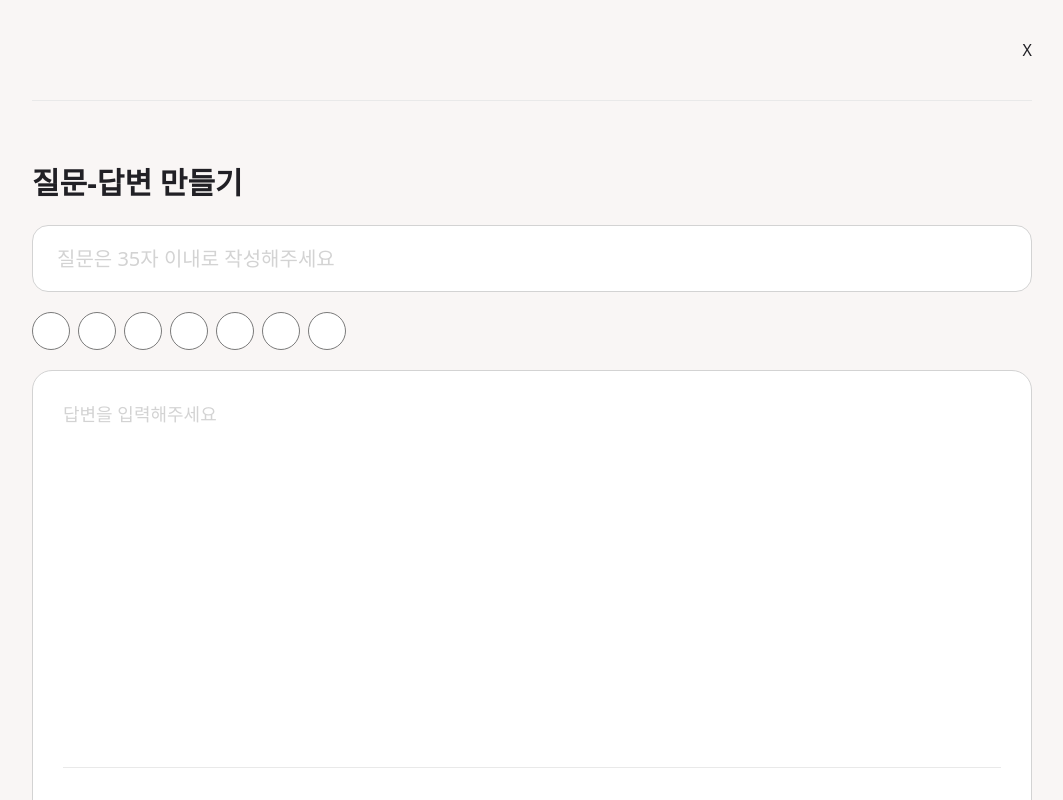
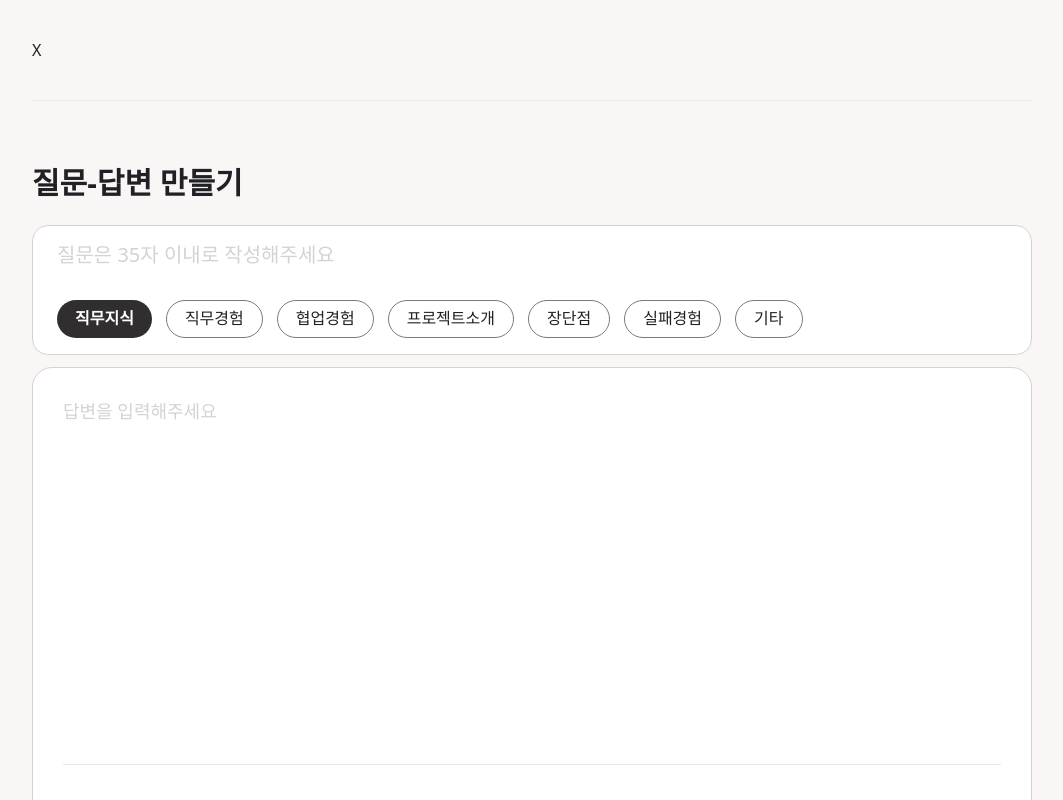
Before and after one commit to Nexters/Spurt, a Next.js app: page /post in a window 1280 px wide. Shown: the top 800 px of the page, without its empty margins (108-1171 px from the left). Built offline with nearby package versions, Linux system fonts and the light colour scheme.

Commit message:
read 페이지

```diff
--- a/components/pc/Keywords/Buttons/CTA4.tsx
+++ b/components/pc/Keywords/Buttons/CTA4.tsx
@@ -1,13 +1,10 @@
 const CTA4 = ({ ...props }) => {
-   return (
-      <button
-         className="text-body6 bg-gray-700 text-white py-3 pl-[14px] pr-[12px] flex justify-center items-center rounded-[12px] mr-[4px]"
-         {...props}
-         style={{
-            height: '39px',
-            gap: '4px',
-         }}></button>
-   );
+  return (
+    <button
+      className="text-body2 bg-gray-700 text-white py-[10px] pl-[16px] pr-[14px] flex justify-center items-center rounded-[12px] mr-[4px] gap-1 h-[46px]"
+      {...props}
+    ></button>
+  );
 };
 
 export default CTA4;
--- a/components/pc/Keywords/Buttons/button-xs.tsx
+++ b/components/pc/Keywords/Buttons/button-xs.tsx
@@ -1,6 +1,6 @@
-interface ButtonProps {
-  name: string;
-  isSelected: boolean;
+interface ButtonProps extends React.ButtonHTMLAttributes<HTMLButtonElement> {
+  name?: string;
+  isSelected?: boolean;
 }
 
 const ButtonXs = ({ name, isSelected }: ButtonProps) => {
--- a/const/categories.tsx
+++ b/const/categories.tsx
@@ -26,3 +26,13 @@ export const noteCategory = [
   '실패경험',
   '기타',
 ];
+
+export const postCategory = [
+  '직무지식',
+  '직무경험',
+  '협업경험',
+  '프로젝트소개',
+  '장단점',
+  '실패경험',
+  '기타',
+];
--- a/pages/post.tsx
+++ b/pages/post.tsx
@@ -1,19 +1,26 @@
-import SumKeyWord from "@/components/pc/Keywords/Buttons/Keyword";
-import AddKeyWordBtn from "@/components/pc/Keywords/Buttons/addKeyword";
-import ButtonS from "@/components/pc/Keywords/Buttons/button-s";
-import ButtonXs from "@/components/pc/Keywords/Buttons/button-xs";
-import { useRef, useState } from "react";
-import { InputItem } from "@/components/pc/Keywords/Buttons/Keyword";
+import SumKeyWord from '@/components/pc/Keywords/Buttons/Keyword';
+import AddKeyWordBtn from '@/components/pc/Keywords/Buttons/addKeyword';
+import ButtonS from '@/components/pc/Keywords/Buttons/button-s';
+import ButtonXs from '@/components/pc/Keywords/Buttons/button-xs';
+import { useRef, useState } from 'react';
+import { InputItem } from '@/components/pc/Keywords/Buttons/Keyword';
+import { postCategory } from '@/const/categories';
+import Carousel from '@/components/pc/Keywords/Carousel/Carousel';
+import { useRecoilState } from 'recoil';
+import { selectedPostCategoriesState } from '@/status/PostStatus';
 
 const Post = () => {
   const nextID = useRef<number>(1);
+  const [selectedPostCategory, setSelectedPostCategory] = useRecoilState(
+    selectedPostCategoriesState,
+  );
   const [inputItems, setInputItems] = useState<InputItem[]>([
-    { id: 0, title: "" },
+    { id: 0, title: '' },
   ]);
   const addInput = () => {
     const input = {
       id: nextID.current,
-      title: "",
+      title: '',
     };
     setInputItems([...inputItems, input]);
     nextID.current += 1;
@@ -21,32 +28,31 @@ const Post = () => {
   const deleteInput = (index: number) => {
     setInputItems(inputItems.filter((item) => item.id !== index));
   };
-  const qCategory = [
-    "직무지식",
-    "직무경험",
-    "협업경험",
-    "프로젝트소개",
-    "장단점",
-    "실패경험",
-    "기타",
-  ];
+
   return (
     <>
-      <div className="flex justify-end h-[100px]">
+      <div className="flex justify-start h-[100px]">
         <button>X</button>
       </div>
       <hr />
       <p className="mt-[60px] mb-5 text-title1">질문-답변 만들기</p>
-      <input
-        className="text-heading1 text-gray-600 w-full px-6 py-[18px] mb-5 border border-gray-300 rounded-2xl placeholder:text-heading3 placeholder:text-gray-300"
-        placeholder="질문은 35자 이내로 작성해주세요"
-        maxLength={35}
-      ></input>
-      <div className="flex mb-5">
-        {qCategory.map((category) => {
-          return <ButtonXs key={category}>{category}</ButtonXs>;
-        })}
+      <div className="border border-gray-300 flex flex-col items-start rounded-2xl bg-white px-6 pt-[14px] pb-4 mb-3">
+        <input
+          className="text-heading3 text-gray-600 w-full rounded-2xl placeholder:text-heading3 mb-[14px] placeholder:text-gray-300"
+          placeholder="질문은 35자 이내로 작성해주세요"
+          maxLength={35}
+        ></input>
+        <hr />
+        <div className="flex mt-4">
+          <Carousel
+            categories={postCategory}
+            isPc={true}
+            selectedCateogry={selectedPostCategory}
+            setCategory={setSelectedPostCategory}
+          ></Carousel>
+        </div>
       </div>
+
       <div className="p-[30px] min-h-[476px] w-full border border-gray-300 rounded-[20px] bg-white">
         <textarea
           className="min-h-[360px] w-full text-body3 text-gray-600 resize-none placeholder:text-body3 placeholder:text-gray-300"
@@ -54,9 +60,9 @@ const Post = () => {
         ></textarea>
         <hr />
         <div className="flex items-center mt-[30px] mb-[20px] gap-[10px]">
-          <p className="text-body1 text-gray-600">요약 키워드</p>
+          <p className="text-body1 text-gray-600">Keyword</p>
           <p className="text-caption2 text-gray-300">
-            요약 키워드는 최대 20개까지 가능해요
+            키워드는 최대 20개까지 가능해요
           </p>
         </div>
         <div className="flex mb-[12px] gap-[6px] flex-wrap">
--- /dev/null
+++ b/pages/read.tsx
@@ -0,0 +1,70 @@
+import CTA4 from '@/components/pc/Keywords/Buttons/CTA4';
+import EditIcon from 'img/edit-2.svg';
+import DelIcon from 'img/delete.svg';
+
+const ReadPost = () => {
+  const key = [
+    '면접을 준비하는 취업준비생을 위한 서비스',
+    '면접을 준비하는 취업준비생을 위한 서비스',
+    '면접을 준비하는 취업준비생을 위한 서비스',
+    '면접을 준비하는 취업준비생을 위한 서비스',
+  ];
+  return (
+    <>
+      <div className="bg-main-100">
+        <div className="flex justify-start h-[54px]">
+          <button>X</button>
+        </div>
+
+        <div className="mt-[82px] mb-[10px] text-heading1 text-main-500">
+          <p>직무지식 ・ 직무경험</p>
+        </div>
+        <p className="mb-[50px] text-title1 text-gray-700">
+          javaScript에서 this 바인딩이 무엇인지 설명해주세요
+        </p>
+
+        <hr className="border-main-400" />
+      </div>
+      <div className="mt-[80px] mb-[50px] text-gray-600">
+        <p className="text-title7">지원동기</p>
+        <p className="text-body3">
+          애플이 iOS 17 베타 버전을 공개했습니다. iOS 17 정식 버전 업데이트는 올
+          가을입니다. 이번 배포에는 iMessage, 암호 공유 기능 등이 포함됩니다.
+          특히 스탠바이(StandBy)와 네임드롭(Name Drop)이 이번에 포함되었습니다.
+          iOS 17 베타 버전은 애플 개발자 센터에서 내려받을 수 있습니다.
+        </p>
+        <br></br>
+        <p className="text-title7">기여하고자 하는 것</p>
+        <p className="text-body3">
+          애플이 iOS 17 베타 버전을 공개했습니다. iOS 17 정식 버전 업데이트는 올
+          가을입니다. 이번 배포에는 iMessage, 암호 공유 기능 등이 포함됩니다.
+          특히 스탠바이(StandBy)와 네임드롭(Name Drop)이 이번에 포함되었습니다.
+          iOS 17 베타 버전은 애플 개발자 센터에서 내려받을 수 있습니다.
+        </p>
+      </div>
+      <div className="flex gap-2 flex-wrap mb-[50px]">
+        {key.map((item) => {
+          return (
+            <div
+              key={item}
+              className="px-[14px] py-2 bg-main-200 border border-keyword_border rounded-[5px]"
+            >
+              {item}
+            </div>
+          );
+        })}
+      </div>
+      <hr className="mb-[50px]" />
+      <div className="mb-[150px] flex w-full justify-end">
+        <CTA4 className="text-body2 bg-white text-gray-500 py-[10px] pl-[16px] pr-[14px] mr-[10px] flex justify-center items-center rounded-[12px] border-gray_line border">
+          삭제하기 <DelIcon />
+        </CTA4>
+        <CTA4>
+          수정하기 <EditIcon />
+        </CTA4>
+      </div>
+    </>
+  );
+};
+
+export default ReadPost;
--- /dev/null
+++ b/status/PostStatus.tsx
@@ -0,0 +1,6 @@
+import { atom } from 'recoil';
+
+export const selectedPostCategoriesState = atom({
+  key: 'selectedPostCateogries',
+  default: 0,
+});
--- a/tailwind.config.js
+++ b/tailwind.config.js
@@ -258,6 +258,7 @@ module.exports = {
         },
         red: '#fe7448',
         gray_line: '#00000017',
+        keyword_border: '#fec20c4d',
       },
     },
   },
--- a/utils/useHeader.tsx
+++ b/utils/useHeader.tsx
@@ -1,9 +1,9 @@
-import { useRouter } from "next/router";
+import { useRouter } from 'next/router';
 
 export default function useHeader(): boolean {
   const router = useRouter();
 
-  const visiblePages = ["/signin", "/selectJob", "/post"];
+  const visiblePages = ['/signin', '/selectJob', '/post', '/read'];
 
   return visiblePages.includes(router.pathname);
 }
```
Also changed, not shown: img/delete.svg (added).
